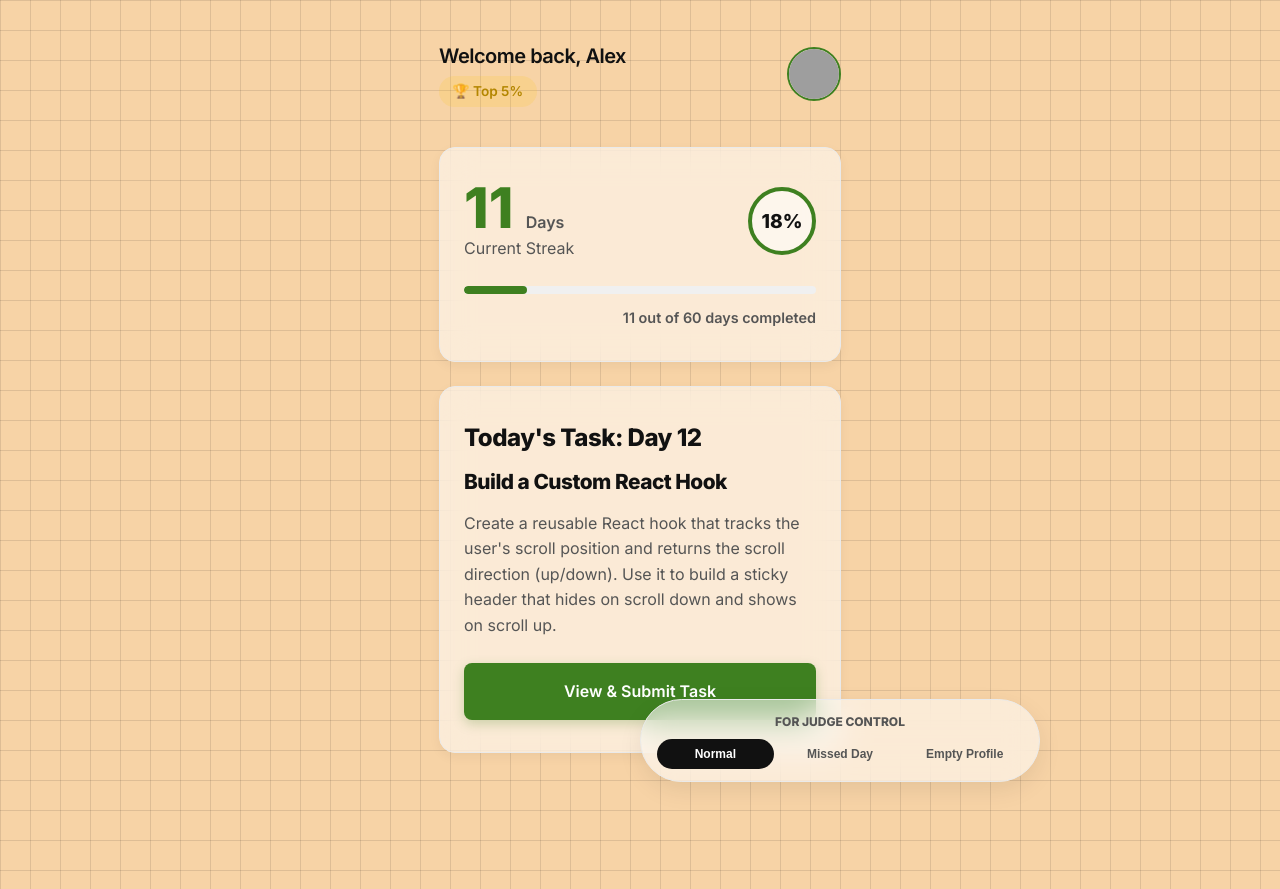
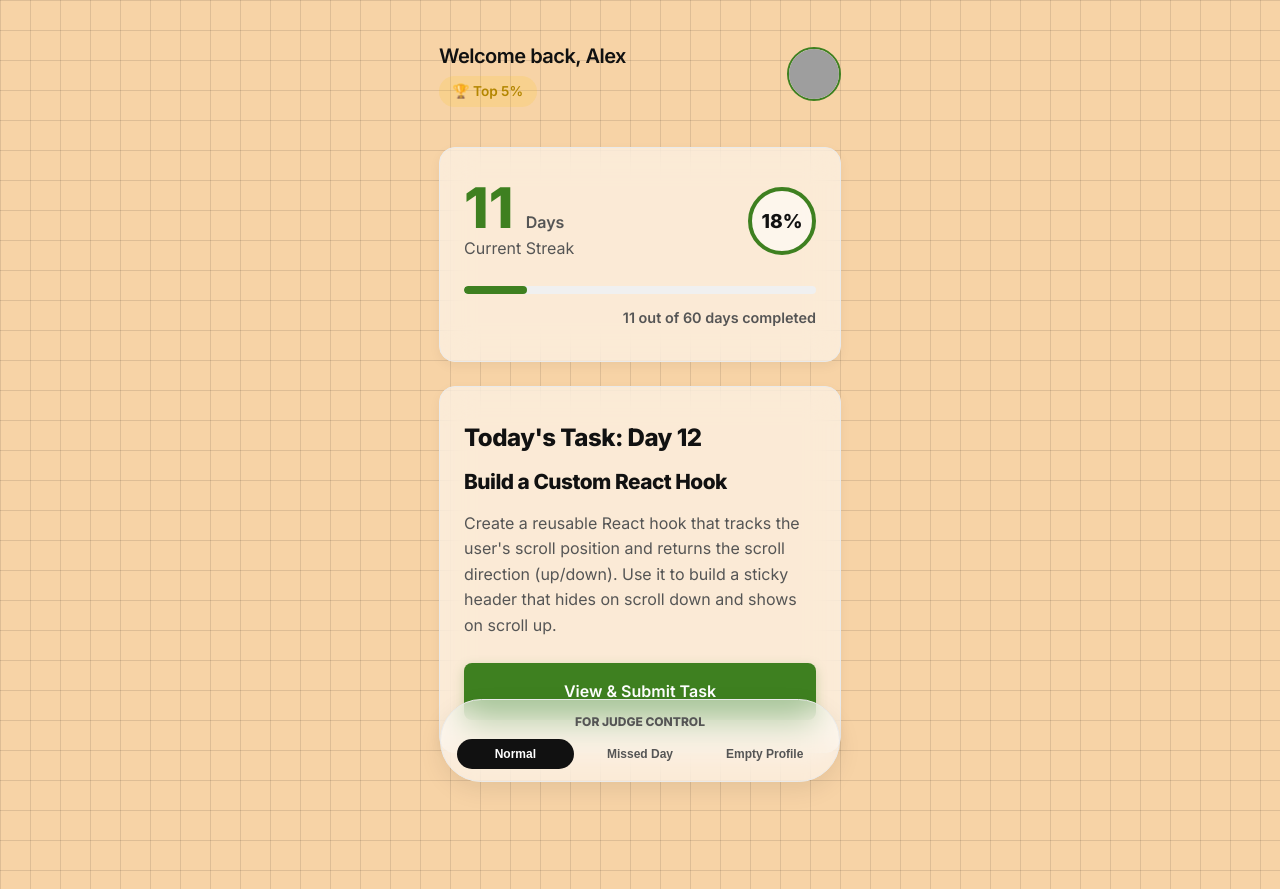
Before and after one commit to GITtridib22/rotate, a Next.js app: page /dashboard in a window 1280 px wide. In both pictures the pointer is over the element 640 px from the left and 742 px from the top of the page. Built offline with nearby package versions, Linux system fonts and the light colour scheme; grey boxes are pictures that could not be loaded.

Commit message:
fix: Prevent judge controls panel from shifting right on hover due to transform conflict

```diff
--- a/src/app/globals.css
+++ b/src/app/globals.css
@@ -427,6 +427,10 @@ h1, h2, h3 {
   margin-bottom: 0 !important;
 }
 
+.demo-controls:hover {
+  transform: translateX(-50%) translateY(-2px);
+}
+
 .demo-title {
   display: block;
   font-size: 0.75rem;
```
